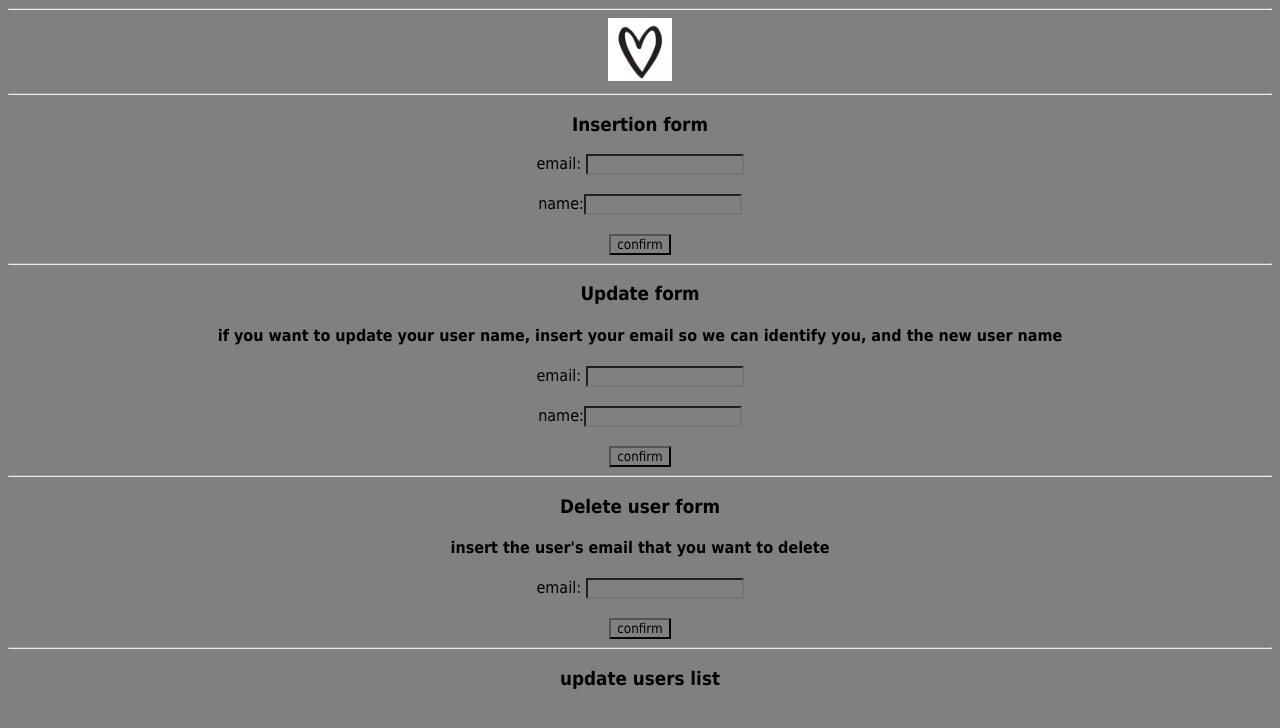
After one commit to barShv/beckend, a Flask app: page /insert_user in a window 1280 px wide. The commit adds this page. Shown: the top 728 px of the page. Run offline with Flask 2, Linux system fonts and the light colour scheme.

Commit message:
assignment 10

```diff
--- a/app.py
+++ b/app.py
@@ -1,7 +1,43 @@
 from flask import Flask, redirect, url_for, render_template, request, session
+import mysql.connector
 
 app = Flask(__name__)
 app.secret_key = 'bar555'
+
+
+from assignment10.assignment10 import assignment10
+app.register_blueprint(assignment10)
+
+def interact_db(query, query_type: str):
+    return_value = False
+    connection = mysql.connector.connect(host='localhost',
+                                         user='root',
+                                         password='barShv1995',
+                                         database='web_lessons') # schema name
+    cursor = connection.cursor(named_tuple=True) # מצביע לבסיס הנתונים
+    cursor.execute(query)
+
+    if query_type == 'commit':
+        # Use for insert, update, delete statements.
+        # Returns: the number of rows affected by the query
+        connection.commit()
+        return_value = True
+
+    if query_type == 'fetch':
+        # use for select statement
+        # returns: false if the query failed, or the result of the query if it succeed
+        query_result = cursor.fetchall()
+        return_value = query_result
+
+    connection.close()
+    cursor.close()
+    return return_value
+
+def check_email (email_to_check):
+    for user_num, user_info in users.items():
+        if (user_info['email'] == email_to_check):
+            return (user_info['name'], user_info['email'])
+    return False
 
 # define a users dict
 users = {'user1': {'name': 'Bar', 'email': 'bar666@gmail.com'},
@@ -11,12 +47,11 @@ users = {'user1': {'name': 'Bar', 'email': 'bar666@gmail.com'},
         'user5': {'name': 'Yonit', 'email': 'yonitnit@gmail.com'},
         'user6': {'name': 'Eyal', 'email': 'Eyali5@gmail.com'}}
 
-def check_email (email_to_check):
-    for user_num, user_info in users.items():
-        if (user_info['email'] == email_to_check):
-            return (user_info['name'], user_info['email'])
-    return False
-
+'''
+for user_num, user_info in users.items():
+    query = "INSERT INTO users (name, email) VALUES ('%s','%s')" % (user_info['name'], user_info['email'])
+    interact_db(query, query_type='commit')
+'''
 
 @app.route('/cvMain')
 @app.route('/')
--- /dev/null
+++ b/assignment10/assignment10.py
@@ -0,0 +1,79 @@
+from flask import Flask, redirect, url_for, render_template, request, session, Blueprint
+import mysql.connector
+
+assignment10 = Blueprint('assignment10', __name__,
+                         static_folder='static',
+                         static_url_path='/assignment10',
+                         template_folder='templates')
+
+
+def interact_db(query, query_type: str):
+    return_value = False
+    connection = mysql.connector.connect(host='localhost',
+                                         user='root',
+                                         password='barShv1995',
+                                         database='web_lessons') # schema name
+    cursor = connection.cursor(named_tuple=True) # מצביע לבסיס הנתונים
+    cursor.execute(query)
+
+    if query_type == 'commit':
+        # Use for insert, update, delete statements.
+        # Returns: the number of rows affected by the query
+        connection.commit()
+        return_value = True
+
+    if query_type == 'fetch':
+        # use for select statement
+        # returns: false if the query failed, or the result of the query if it succeed
+        query_result = cursor.fetchall()
+        return_value = query_result
+
+    connection.close()
+    cursor.close()
+    return return_value
+
+# Routes
+@assignment10.route('/assignment10')
+def assignment10_users():
+    query = "select * from users"
+    query_result = interact_db(query, query_type='fetch')
+    return render_template('assignment10.html', users=query_result)
+
+
+@assignment10.route('/insert_user', methods=['GET', 'POST'])
+def insert_user():
+    if request.method == 'POST':
+        name = request.form['userName']
+        email = request.form['email']
+        query = "INSERT INTO users (name, email) VALUES ('%s','%s')" % (name, email)
+        interact_db(query, query_type='commit')
+        session['userCommitName'] = name
+        session['commitType'] = 'insert'
+        return redirect('/assignment10')
+    return render_template('assignment10.html', req_method= request.method)
+
+
+@assignment10.route('/update_user', methods=['GET', 'POST'])
+def update_user():
+    if request.method == 'POST':
+        name = request.form['userName']
+        email = request.form['email']
+        query = "UPDATE users SET name='%s' WHERE email='%s'" % (name, email)
+        interact_db(query, query_type='commit')
+        session['userCommitName'] = name
+        session['commitType'] = 'update'
+        return redirect('/assignment10')
+    return render_template('assignment10.html', req_method= request.method)
+
+
+
+@assignment10.route('/delete_user', methods=['GET', 'POST'])
+def delete_user():
+    if request.method == 'POST':
+        email = request.form['email']
+        query = "DELETE FROM users WHERE email='%s'" % email
+        interact_db(query, query_type='commit')
+        session['userCommitName'] = email
+        session['commitType'] = 'delete'
+        return redirect('/assignment10')
+    return render_template('assignment10.html', req_method= request.method)
--- /dev/null
+++ b/assignment10/templates/assignment10.html
@@ -0,0 +1,64 @@
+<!DOCTYPE html>
+<html lang="en">
+<head>
+    <meta charset="UTF-8">
+    <title>assigment9</title>
+    <link rel="stylesheet" href="static/cvStyle.css">
+</head>
+<body>
+{% include('header.html') %}
+
+<h3> Insertion form</h3>
+<form method="POST" action="/insert_user">
+    email: <input name="email" type=text"><br>
+    <br>
+    name:<input name="userName" type="text"><br>
+    <br>
+    <input type="submit" value="confirm">
+</form>
+
+<hr>
+
+<h3> Update form</h3>
+<h4> if you want to update your user name, insert your email so we can identify you, and the new user name</h4>
+<form method="POST" action="/update_user">
+    email: <input name="email" type=text"><br>
+    <br>
+    name:<input name="userName" type="text"><br>
+    <br>
+    <input type="submit" value="confirm">
+</form>
+
+<hr>
+
+<h3> Delete user form</h3>
+<h4> insert the user's email that you want to delete</h4>
+<form method="POST" action="/delete_user">
+    email: <input name="email" type=text"><br>
+    <br>
+    <input type="submit" value="confirm">
+</form>
+
+<hr>
+
+
+{% if session.userCommitName %}
+    {% if session.commitType=='delete' %}
+        <h4> The user with the email address: {{ session.userCommitName }} was deleted </h4>
+    {% else %}
+        <h4> {{ session.userCommitName }}, your {{ session.commitType }} done successfully </h4>
+    {% endif %}
+{% endif %}
+<h3> update users list </h3>
+<ul>
+    {% for user in users %}
+        <li> user name: {{ user.name }} ,user email: {{ user.email }}</li>
+        {# שם האובייקט ואז נקודה ושם השדה שאני רוצה לגשת אליו #}
+    {% endfor %}
+</ul>
+
+
+</body>
+
+
+</html>
--- a/templates/assignment9.html
+++ b/templates/assignment9.html
@@ -7,7 +7,7 @@
 </head>
 <body>
 {% include('header.html') %}
-     <h3> Search form</h3>
+     <h3> Search form </h3>
      <h4> insert an email address of the user you want to find</h4>
     <form method="GET" action="/assignment9">
     email: <input name="user_email" type=text" ><br><br>
@@ -15,7 +15,7 @@
     </form>
 
     <h3>search result </h3>
-    {% if user_email%}
+    {% if user_email %}
     <h4> Hello {{ user_name }},  {{ user_email }} </h4>
     {% elif user_email==null and users %}
     <h4> no results found, here is the user list:</h4>
```
